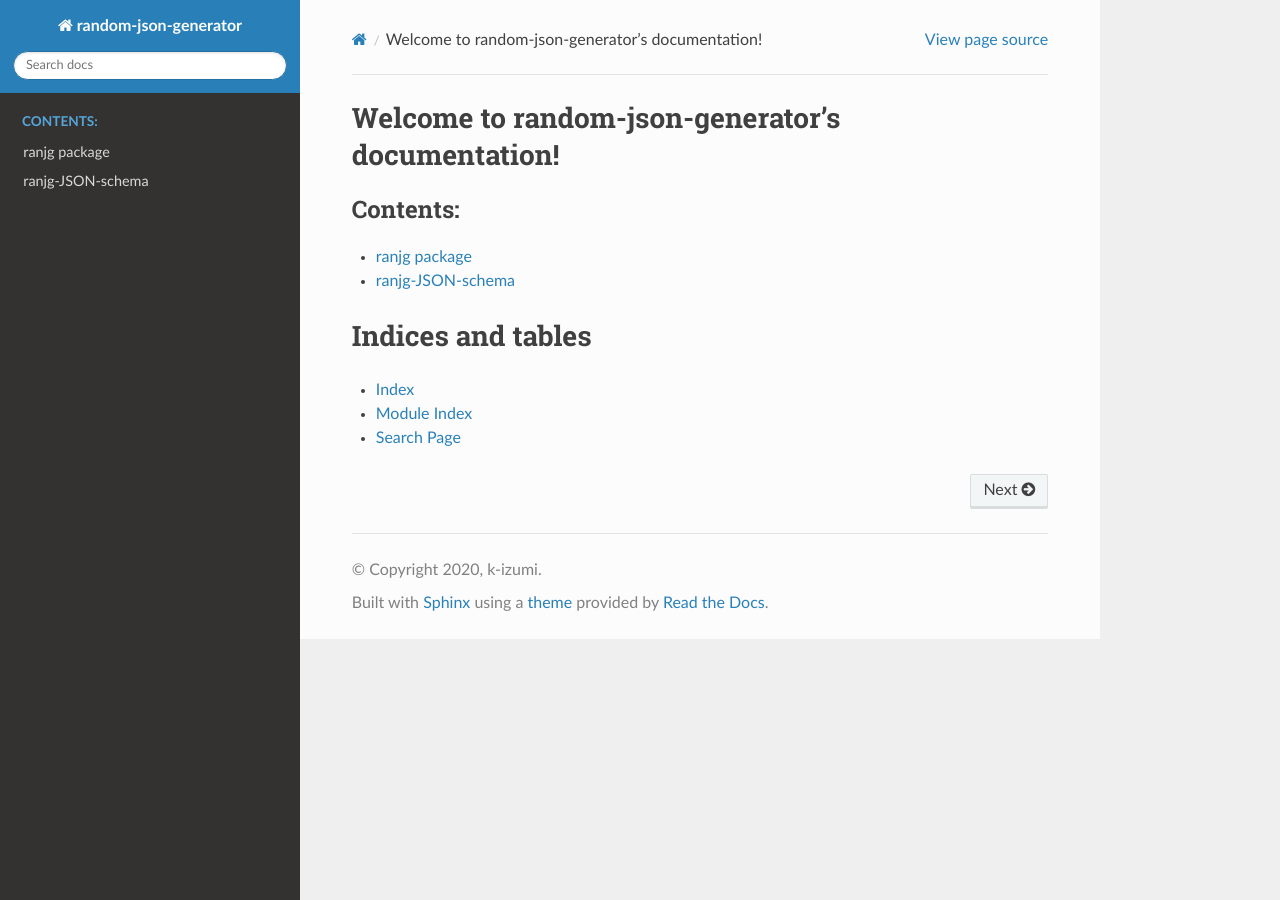
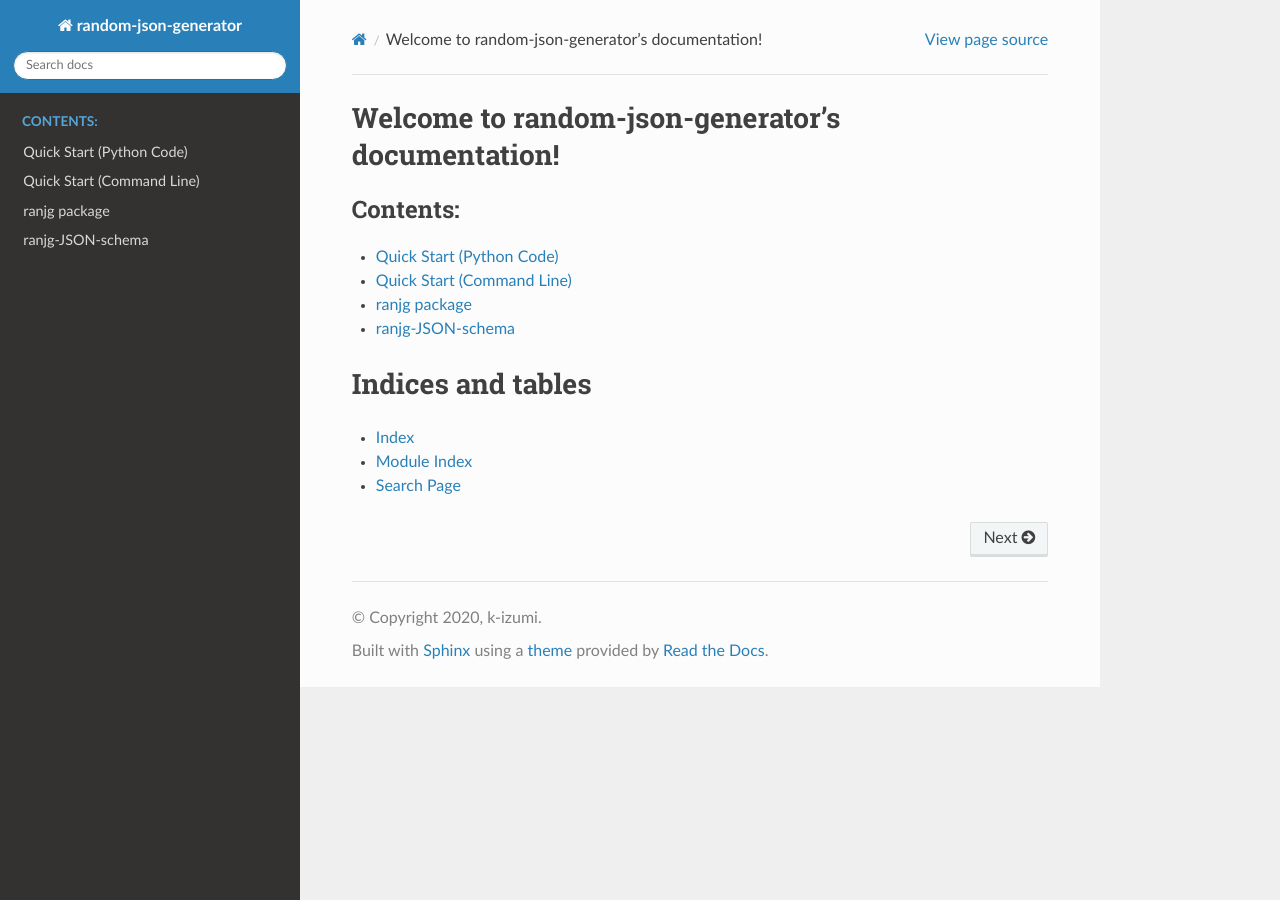
Before and after one commit to unaguna/random-json-generator, a Sphinx documentation site: the page built from sphinx/source/index.rst, in a window 1280 px wide. Built offline with Sphinx 7.4.7 and the Read the Docs theme 2.0.0, drawn with Linux system fonts in a browser that asks for light colours.

Commit message:
📝QuickStartをドキュメントのコンテンツに追加

```diff
--- a/sphinx/source/index.rst
+++ b/sphinx/source/index.rst
@@ -10,6 +10,8 @@ Welcome to random-json-generator's documentation!
    :maxdepth: 1
    :caption: Contents:
 
+   quick-start-code
+   quick-start-command
    ranjg
    ranjg-json-schema
 
```
Also changed, not shown: sphinx/source/quick-start-code.rst (renamed from sphinx/source/quick_start_code.rst), sphinx/source/quick-start-command.rst (renamed from sphinx/source/quick_start_command.rst).
